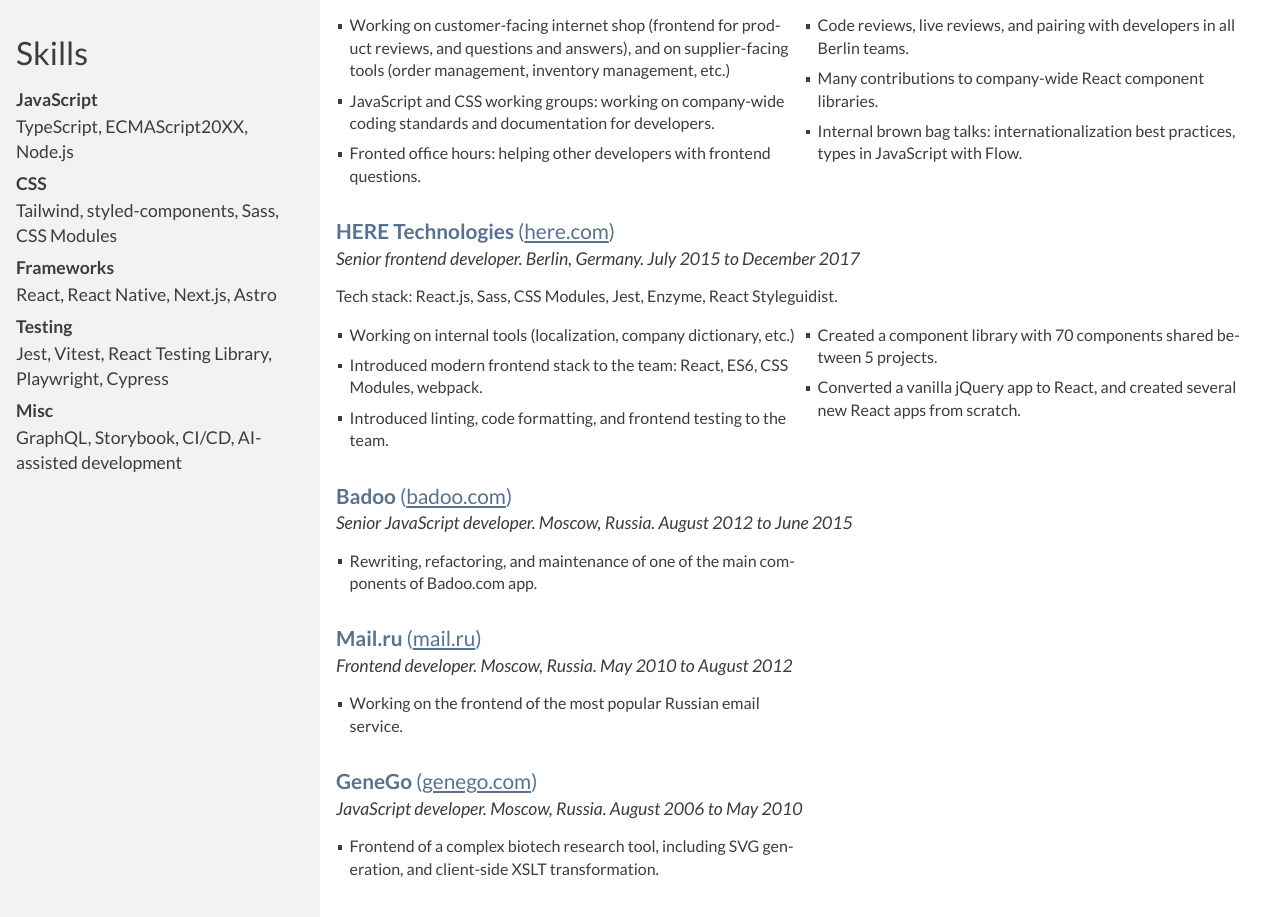
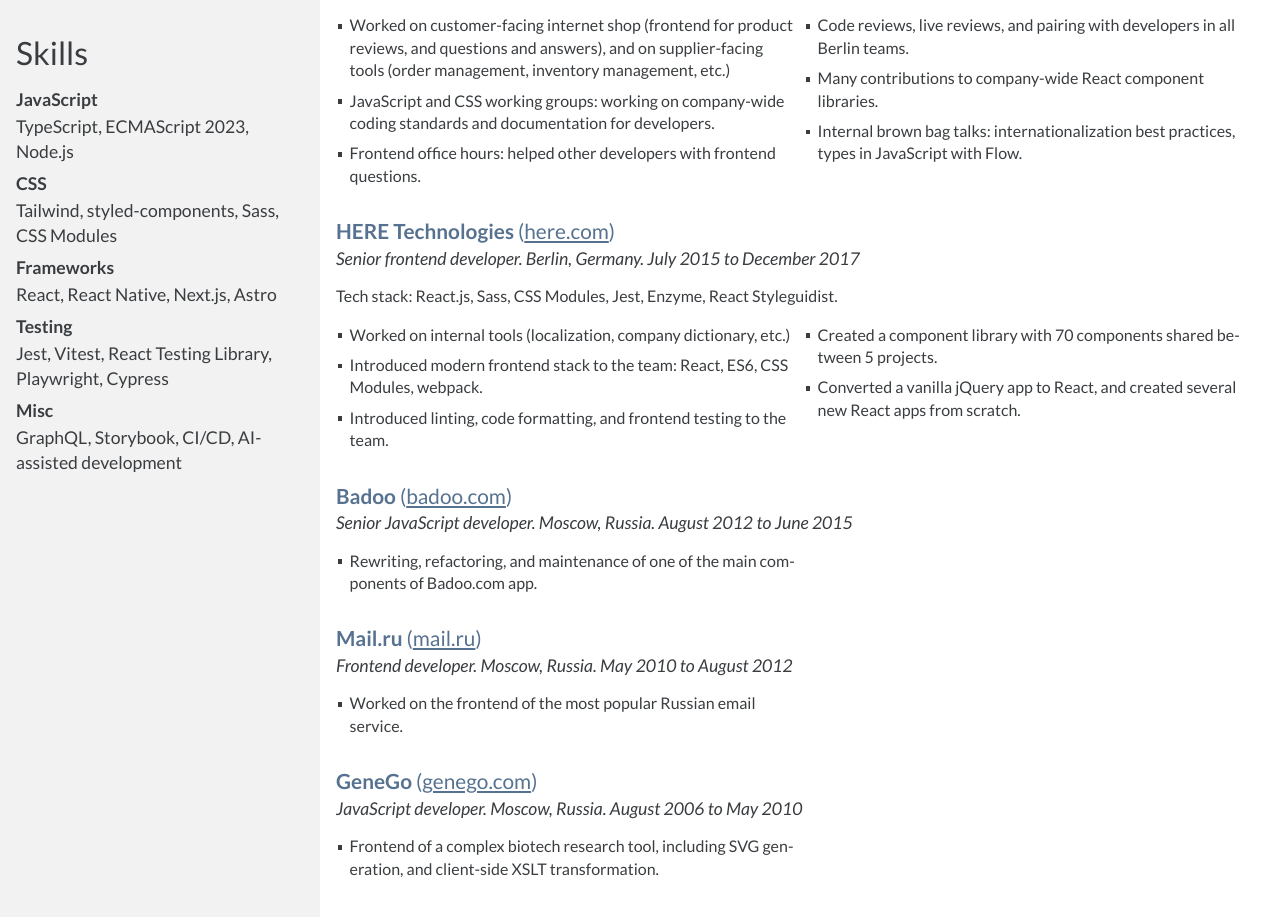
Before and after one commit to sapegin/cv, a website: page public/index.html in a window 1280 px wide. Shown: the part 846-1763 px from the top of the page. Drawn offline with Linux system fonts and the light colour scheme.

Commit message:
Tweak a few more things

```diff
--- a/public/index.html
+++ b/public/index.html
@@ -109,7 +109,7 @@
 					<h2>Skills</h2>
 					<dl>
 						<dt>JavaScript</dt>
-						<dd>TypeScript, ECMAScript20XX, Node.js</dd>
+						<dd>TypeScript, ECMAScript 2023, Node.js</dd>
 						<dt>CSS</dt>
 						<dd>Tailwind, styled-components, Sass, CSS Modules</dd>
 						<dt>Frameworks</dt>
@@ -258,7 +258,7 @@
 					<p>Tech stack: Flow, React.js, Sass, Jest, Enzyme, GraphQL.</p>
 					<ul>
 						<li>
-							Working on customer-facing internet shop (frontend for product
+							Worked on customer-facing internet shop (frontend for product
 							reviews, and questions and answers), and on supplier-facing tools
 							(order management, inventory management, etc.)
 						</li>
@@ -267,7 +267,7 @@
 							standards and documentation for developers.
 						</li>
 						<li>
-							Fronted office hours: helping other developers with frontend
+							Frontend office hours: helped other developers with frontend
 							questions.
 						</li>
 						<li>
@@ -307,7 +307,7 @@
 					</p>
 					<ul>
 						<li>
-							Working on internal tools (localization, company dictionary, etc.)
+							Worked on internal tools (localization, company dictionary, etc.)
 						</li>
 						<li>
 							Introduced modern frontend stack to the team: React, ES6, CSS
@@ -371,7 +371,7 @@
 					</header>
 					<ul>
 						<li>
-							Working on the frontend of the most popular Russian email service.
+							Worked on the frontend of the most popular Russian email service.
 						</li>
 					</ul>
 				</article>
```
